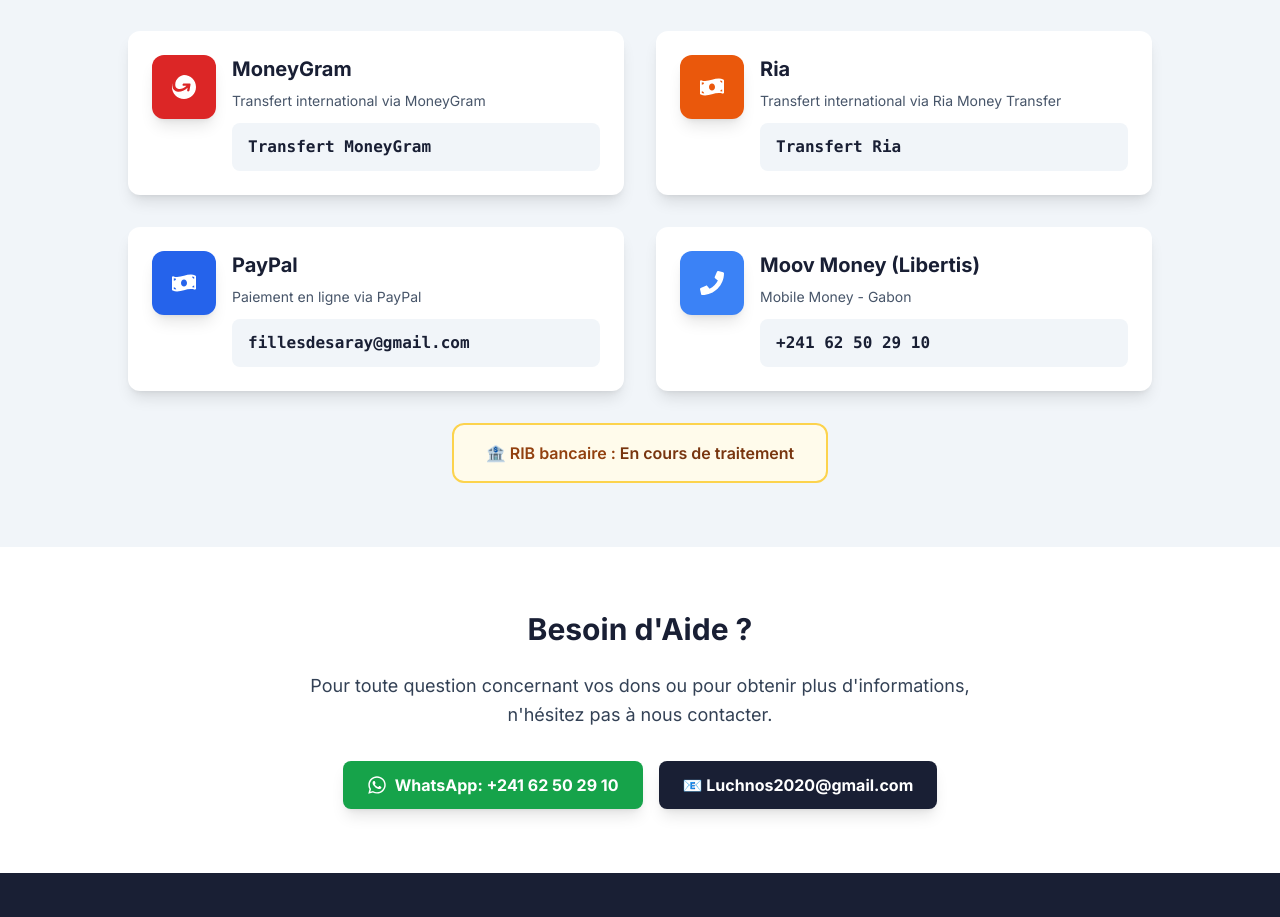
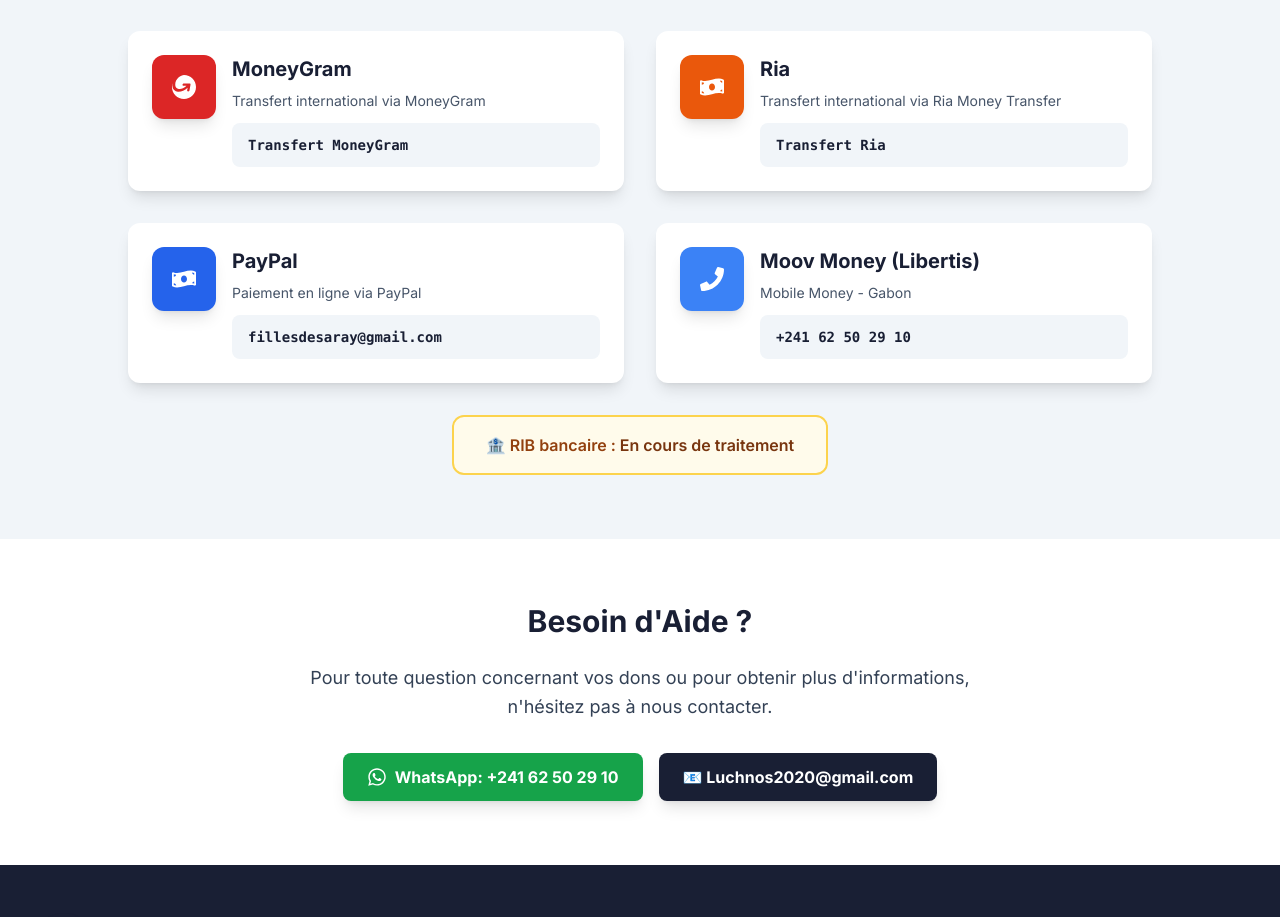
Before and after one commit to Addams98/luchnos, a React (Vite) app in the folder frontend/: page /dons in a window 1280 px wide. Shown: the part 1100-2017 px from the top of the page. Built offline with nearby package versions, Linux system fonts and the light colour scheme; no server answers.

Commit message:
Fix: PayPal email text overflow with break-all and smaller font

```diff
--- a/frontend/src/pages/Dons.jsx
+++ b/frontend/src/pages/Dons.jsx
@@ -138,7 +138,7 @@
                           {moyen.info}
                         </a>
                       ) : (
-                        <div className="bg-slate-100 rounded-lg px-4 py-3 font-mono text-primary font-semibold">
+                        <div className="bg-slate-100 rounded-lg px-4 py-3 font-mono text-primary font-semibold break-all text-sm">
                           {moyen.info}
                         </div>
                       )}
--- a/frontend/src/pages/Presentation.jsx
+++ b/frontend/src/pages/Presentation.jsx
@@ -414,7 +414,7 @@
               Rejoignez-nous dans cette mission
             </h2>
             <p className="text-slate-700 text-lg mb-8 leading-relaxed text-justify">
-              Il ne s'agit pas d'une adhésion à un ministère, mais plutôt d'une participation ou d'une contribution volontaire pour l'avancement de l'œuvre du Seigneur, avec votre don, ton talent et ce qu'il t'a donné en tant que membre du Corps de Christ. Nous devons conjuguer ensemble nos talents pour le Royaume du Père.
+              Il ne s'agit pas d'une adhésion à un ministère, mais plutôt d'une participation ou d'une contribution volontaire pour l'avancement de l'œuvre du Seigneur, avec votre don, votre talent et ce qu'il vous a donné en tant que membre du Corps de Christ. Nous devons conjuguer ensemble nos talents pour le Royaume du Père.
             </p>
             <Link
               to="/contact"
--- a/frontend/src/pages/QuiSommesNous.jsx
+++ b/frontend/src/pages/QuiSommesNous.jsx
@@ -137,7 +137,7 @@
                 <p className="text-slate-700 leading-relaxed">
                   Le Centre Missionnaire Lampe Allumée (LUCHNOS) est né d'une visitation divine.
                   En 2006, le Seigneur me visita et plaça dans mon cœur un fardeau par rapport à son œuvre.
-                  Au fil des temps, il l'a fait grandir et l'a affermie.
+                  Au fil des temps, il l'a fait grandir et a affermi la vision.
                 </p>
               </motion.div>
 
```
